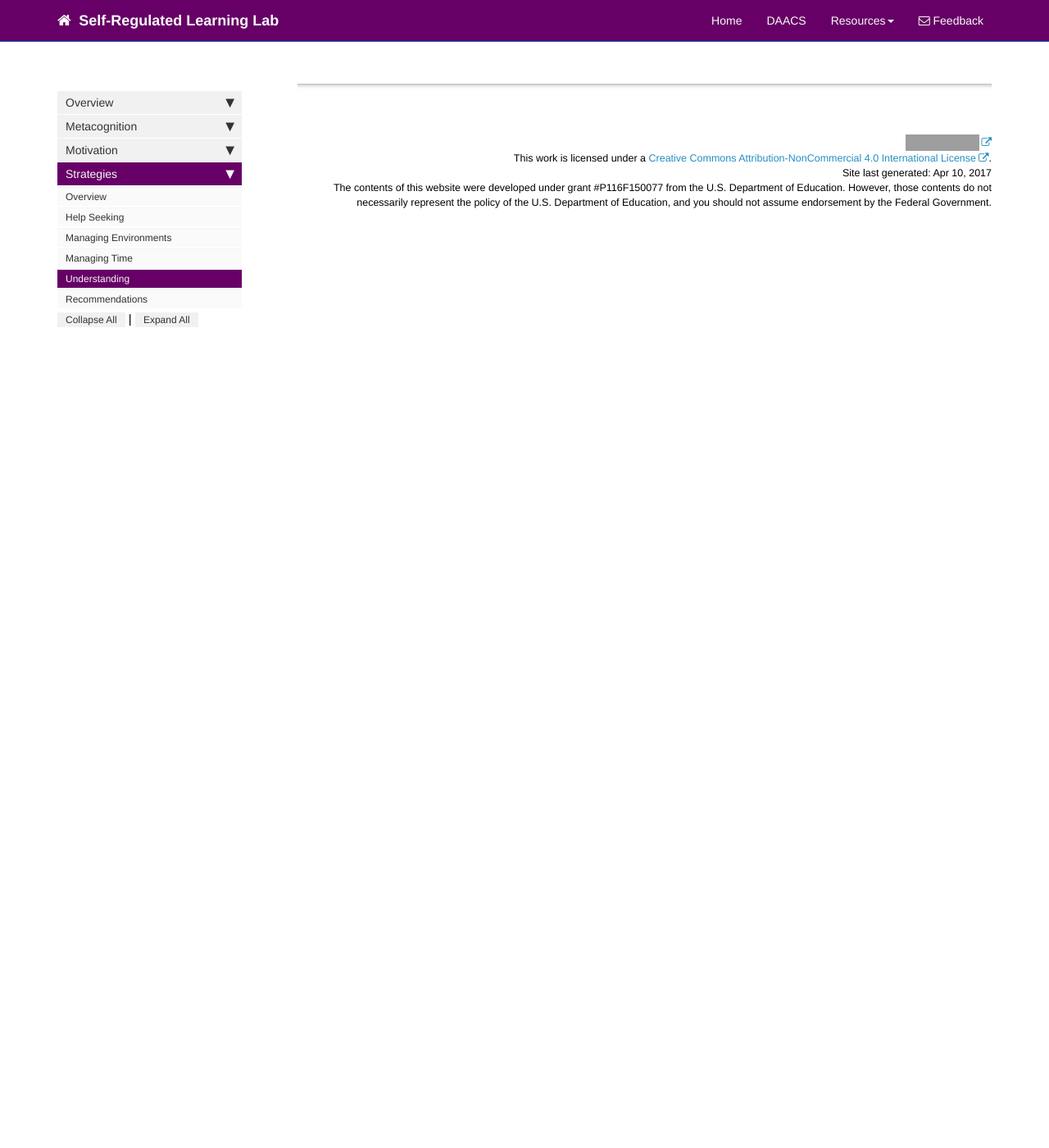
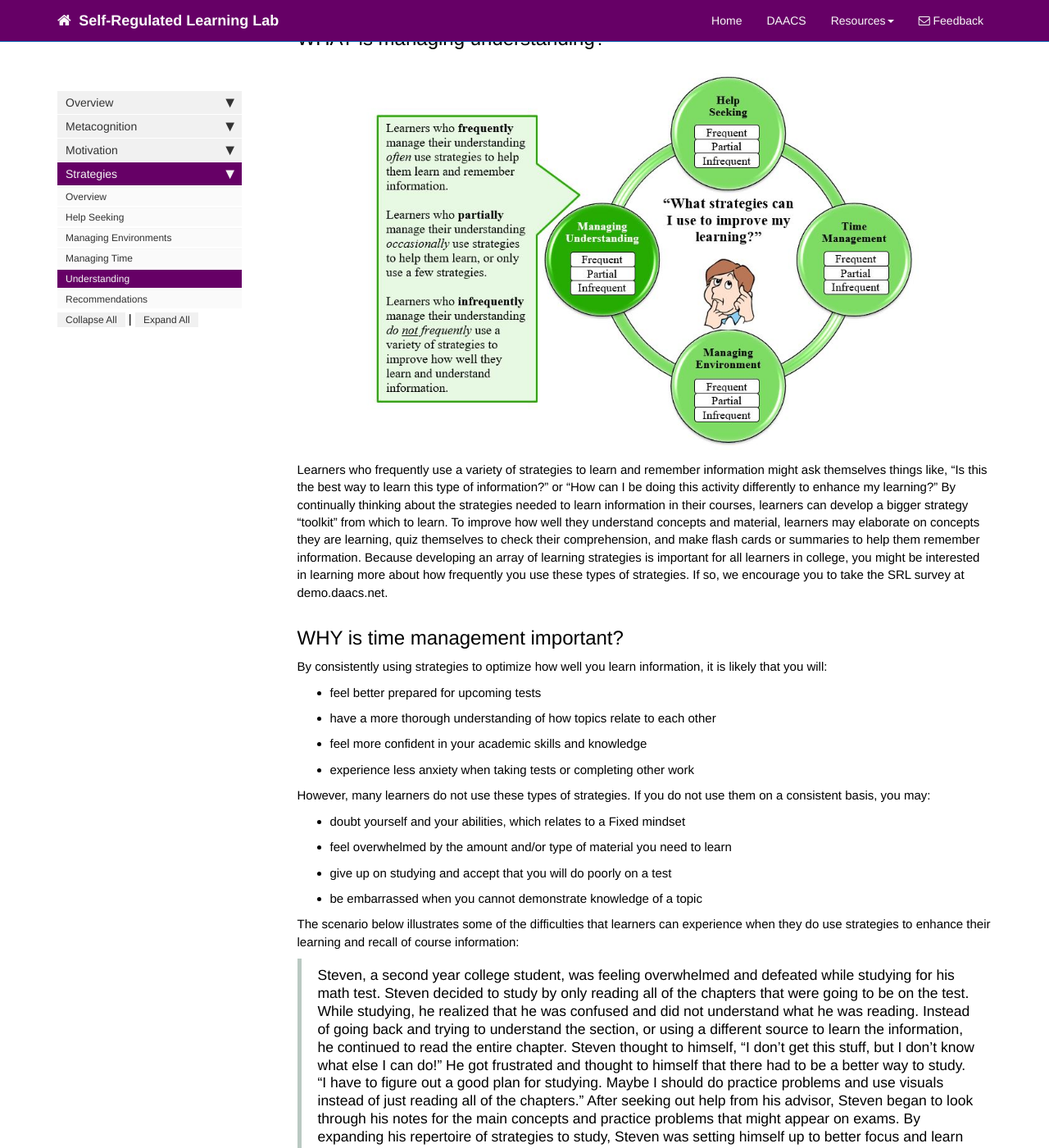
Before and after one commit to dfranklin02/SRL, a Jekyll site: the page built from docs/pages/strategies/understanding.md, in a window 1280 px wide and 1400 px high, scrolled down 270 px. Shown: the whole window at 82% size. Built offline with Jekyll 4.4.1, drawn with Linux system fonts in a browser that asks for light colours; nearby versions of some CDN libraries; comment, search, counter and statistics services are not loaded; before the commit the page ends 900 px from its top, so only the background shows below that; some of the changed text lies outside the part shown; grey boxes are pictures that could not be loaded.

Commit message:
Update understanding.md

```diff
--- a/docs/pages/strategies/understanding.md
+++ b/docs/pages/strategies/understanding.md
@@ -13,3 +13,39 @@ toc: false
     <li><a href="strategies.html">Strategies</a></li>
     <li class="active">Understanding</li>
 </ul>
+
+
+## WHAT is managing understanding?
+
+<center><img src='images/LSManagingUnderstanding.JPG' alt='Managing Understanding' /></center>
+
+Learners who frequently use a variety of strategies to learn and remember information might ask themselves things like, “Is this the best way to learn this type of information?” or “How can I be doing this activity differently to enhance my learning?” By continually thinking about the strategies needed to learn information in their courses, learners can develop a bigger strategy “toolkit” from which to learn. To improve how well they understand concepts and material, learners may elaborate on concepts they are learning, quiz themselves to check their comprehension, and make flash cards or summaries to help them remember information.
+Because developing an array of learning strategies is important for all learners in college, you might be interested in learning more about how frequently you use these types of strategies. If so, we encourage you to take the SRL survey at demo.daacs.net.
+
+## WHY is time management important?
+
+By consistently using strategies to optimize how well you learn information, it is likely that you will:
+* feel better prepared for upcoming tests
+* have a more thorough understanding of how topics relate to each other
+* feel more confident in your academic skills and knowledge
+* experience less anxiety when taking tests or completing other work
+
+However, many learners do not use these types of strategies. If you do not use them on a consistent basis, you may:
+
+* doubt yourself and your abilities, which relates to a Fixed mindset
+* feel overwhelmed by the amount and/or type of material you need to learn
+* give up on studying and accept that you will do poorly on a test
+* be embarrassed when you cannot demonstrate knowledge of a topic
+
+The scenario below illustrates some of the difficulties that learners can experience when they do use strategies to enhance their learning and recall of course information:
+> Steven, a second year college student, was feeling overwhelmed and defeated while studying for his math test. Steven decided to study by only reading all of the chapters that were going to be on the test. While studying, he realized that he was confused and did not understand what he was reading. Instead of going back and trying to understand the section, or using a different source to learn the information, he continued to read the entire chapter. Steven thought to himself, “I don’t get this stuff, but I don’t know what else I can do!” He got frustrated and thought to himself that there had to be a better way to study. “I have to figure out a good plan for studying. Maybe I should do practice problems and use visuals instead of just reading all of the chapters.” After seeking out help from his advisor, Steven began to look through his notes for the main concepts and practice problems that might appear on exams. By expanding his repertoire of strategies to study, Steven was setting himself up to better focus and learn the material.
+
+**Key Thought:** Steven did not realize that he had some control in this situation. It was important that he understand the need to learn different types of study strategies and to seek out assistance from his advisor. By learning and using these strategies, he will likely experience greater success in remembering the information.
+
+## HOW can I improve my managing understanding skills?
+All learners can benefit from improving their time management! Click on the **Learn**, **See**, and/or **Do** buttons to help develop your repertoire of time management strategies.
+
+## How can using effective learning strategies influence the way you think, feel, and act?
+Learners may differ in whether they FREQUENTLY, PARTIALLY, or INFREQUENTLY use an array of strategies to learn course information. The figure below illustrates the influence of learning strategy use on outcomes and feelings learners might experience. Just note that these outcomes will often differ depending on how frequently and how skilled they are in managing their learning and understanding. **In what ways do the following descriptions reflect you as a learner?**
+
+<center><img src='images/LSManagingUnderstanding2.JPG' alt='Managing Understanding' /></center>
```
